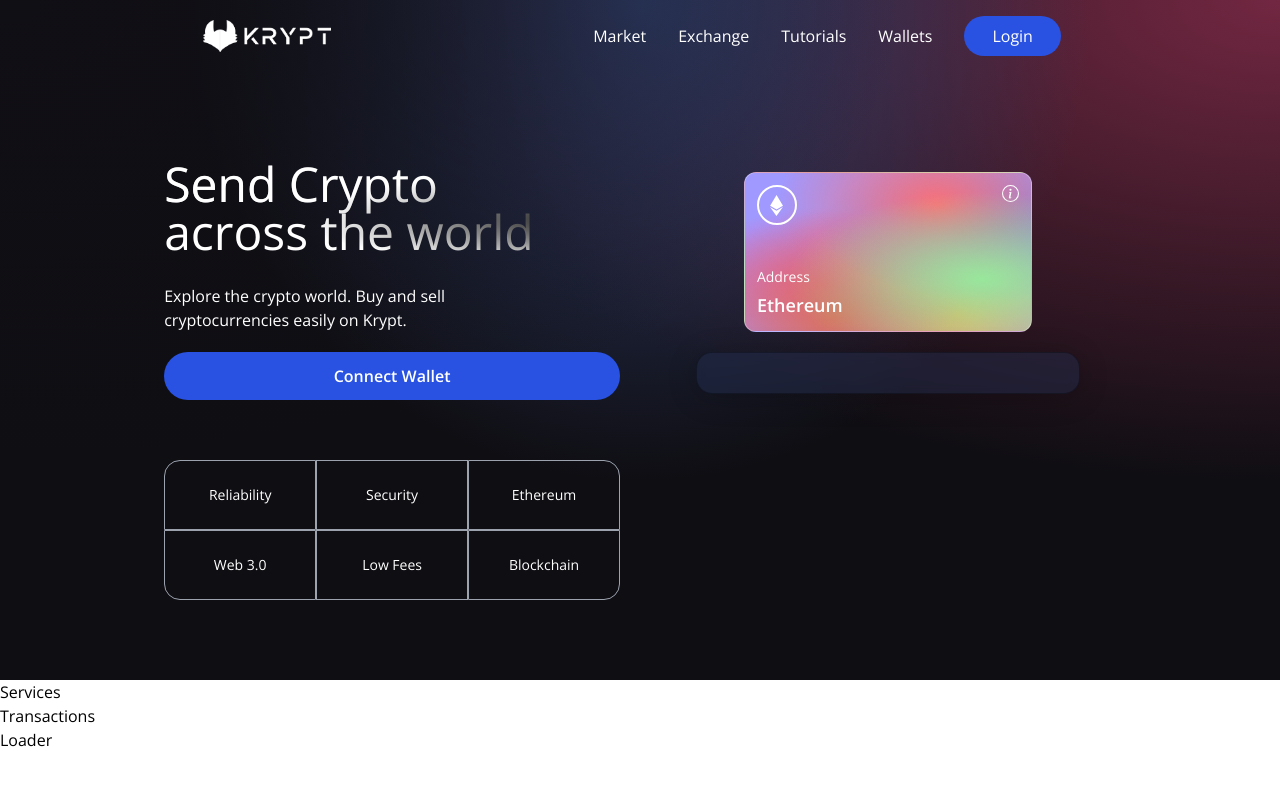
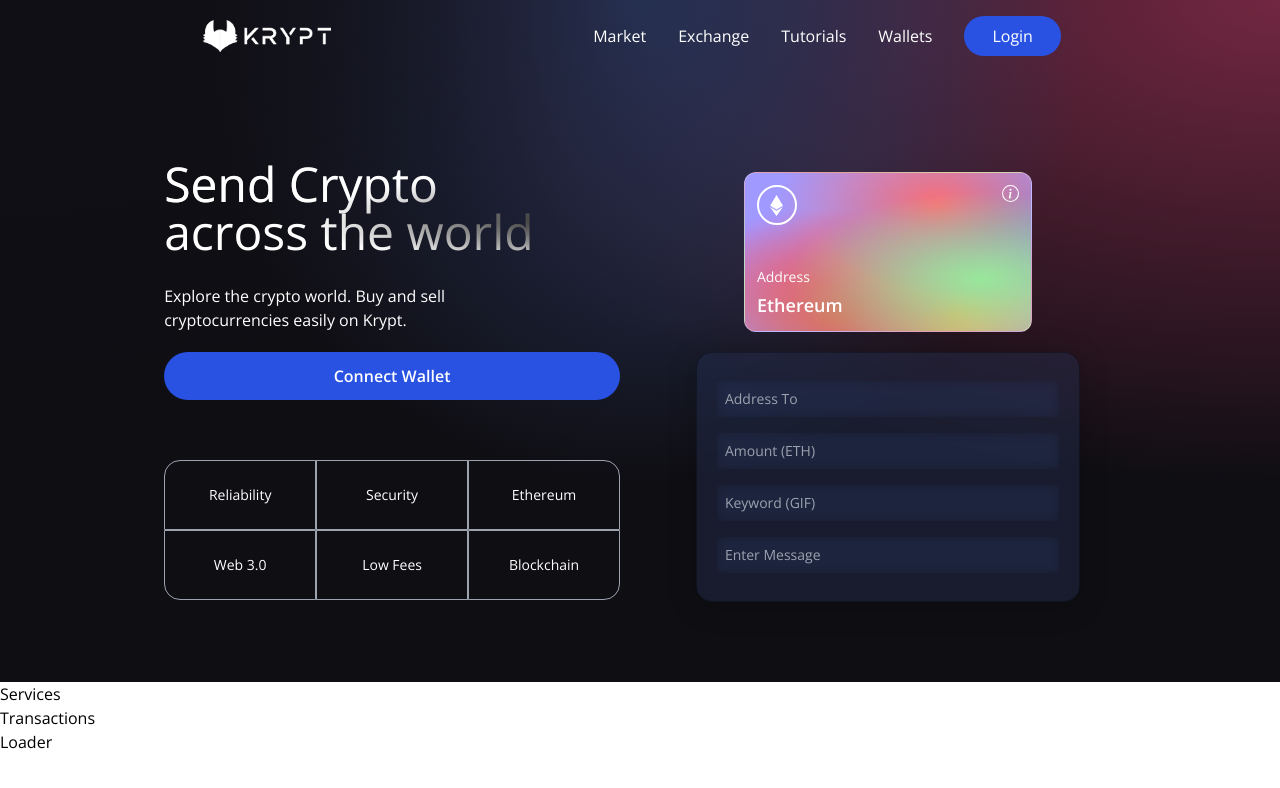
Before and after one commit to devanshuc/Web3.0_Blockchain_App, a React (Vite) app in the folder client/: page / in a window 1280 px wide. Shown: the top 788 px of the page. Built offline with nearby package versions, Linux system fonts and the light colour scheme.

Commit message:
Created Input UI Component and added it to landing page

```diff
--- /dev/null
+++ b/client/src/components/UI/Input.jsx
@@ -0,0 +1,14 @@
+const Input = ({ placeholder, name, type, value, handleChange }) => {
+	return (
+		<input
+			placeholder={placeholder}
+			type={type}
+			step="0.0001"
+			value={value}
+			onChange={(e) => handleChange(e, name)}
+			className="my-2 w-full rounded-sm p-2 outline-none bg-transparent text-white border-none text-sm white-glassmorphism"
+		></input>
+	);
+};
+
+export default Input;
--- a/client/src/components/Welcome.jsx
+++ b/client/src/components/Welcome.jsx
@@ -1,6 +1,7 @@
 import { AiFillPlayCircle } from "react-icons/ai";
 import { SiEthereum } from "react-icons/si";
 import { BsInfoCircle } from "react-icons/bs";
+import Input from "./UI/Input";
 
 import { Loader } from "./";
 
@@ -55,7 +56,32 @@
 							</div>
 						</div>
 					</div>
-					<div className="p-5 sm:w-96 w-full flex-col justify-start items-center blue-glassmorphism"></div>
+					<div className="p-5 sm:w-96 w-full flex-col justify-start items-center blue-glassmorphism">
+						<Input
+							placeholder="Address To"
+							name="addressTo"
+							type="text"
+							handleChange={() => {}}
+						/>
+						<Input
+							placeholder="Amount (ETH)"
+							name="amount"
+							type="number"
+							handleChange={() => {}}
+						/>
+						<Input
+							placeholder="Keyword (GIF)"
+							name="keyword"
+							type="text"
+							handleChange={() => {}}
+						/>
+						<Input
+							placeholder="Enter Message"
+							name="message"
+							type="text"
+							handleChange={() => {}}
+						/>
+					</div>
 				</div>
 			</div>
 		</div>
```
